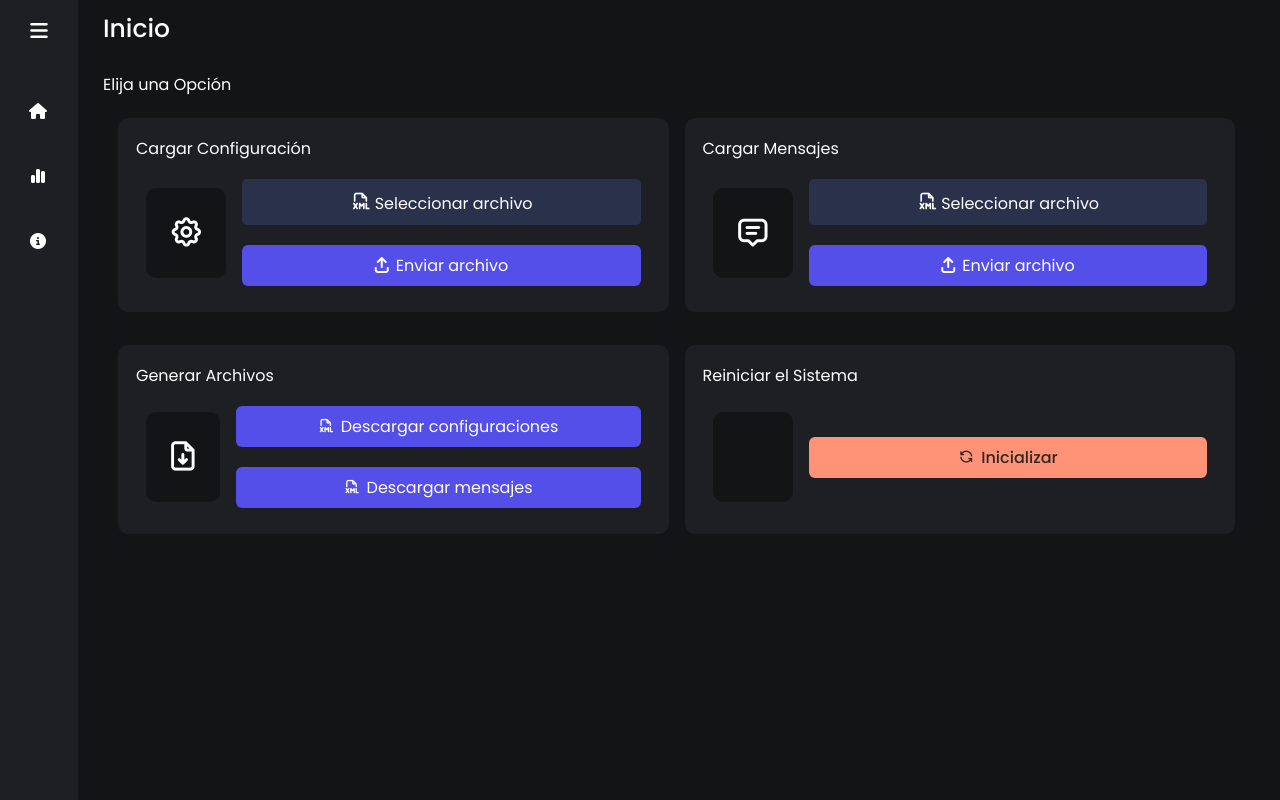
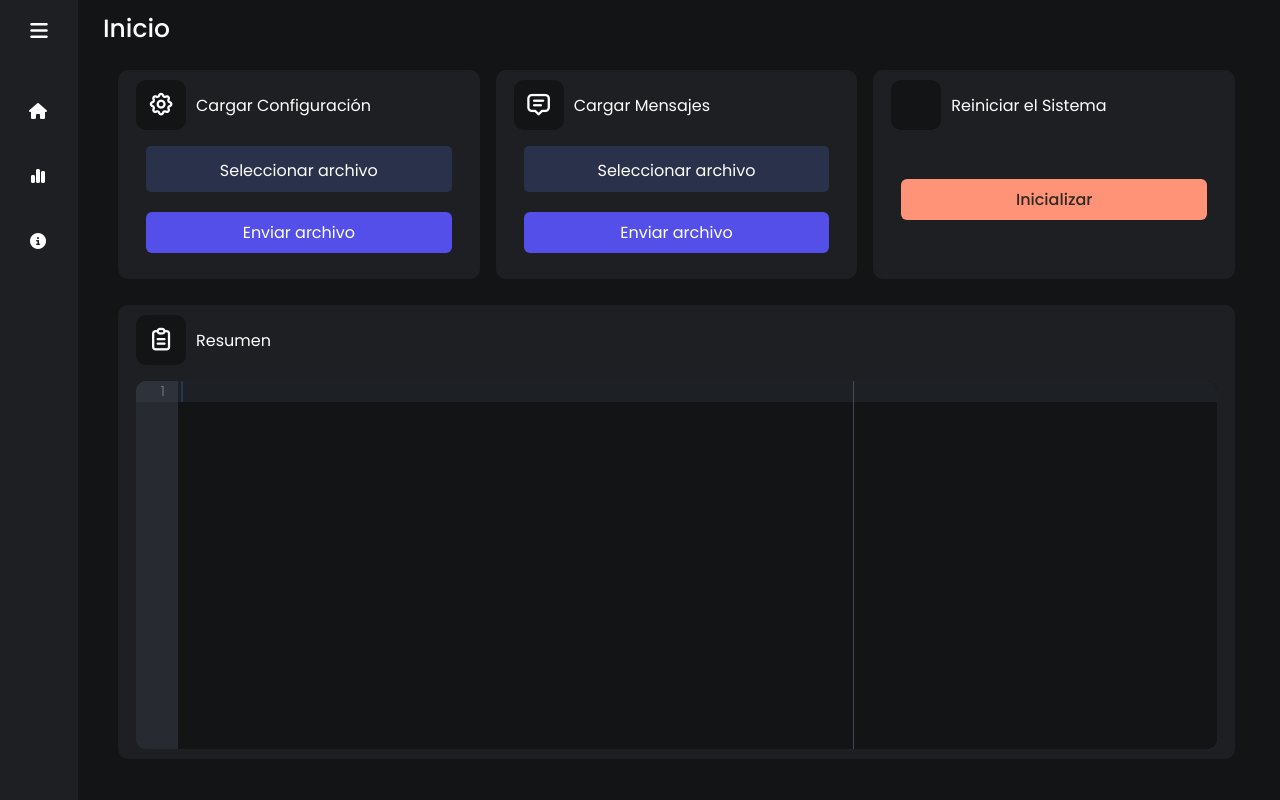
Before and after one commit to J-Ajsivinac/IPC2_Proyecto3, a Django app: page / in a window 1280 px wide. Run offline with Django 4.2, Linux system fonts and the light colour scheme; some libraries are stand-ins or nearby versions.

Commit message:
the xml is added to the initial page

```diff
--- a/frontend/myapp/views.py
+++ b/frontend/myapp/views.py
@@ -22,25 +22,40 @@ def index(request):
             return redirect(f"{reverse('index')}?exito={exito}")
         exito = request.GET.get("exito", None)
         exito = exito == "True" if exito is not None else None
-        return render(request, "index.html", {"exito": exito})
+        return render(request, "index.html", {"exito": exito, "data": ""})
     elif request.method == "POST":
         # cargar diccionario de  configuraciones
         if "file-1" in request.FILES:
             exito = None
-
+            response_api = None
             try:
                 archivo = request.FILES["file-1"]
                 contenido = archivo.read()
                 # print(contenido)
                 api_url = "http://127.0.0.1:3020/grabarConfiguracion"
                 response = requests.post(api_url, data=contenido, timeout=100)
+                response_api = response.json()
+                # print(response_api["data"])
                 exito = response.status_code == 200
+                return render(
+                    request,
+                    "index.html",
+                    {
+                        "exito": exito,
+                        "data": str(response_api["data"]),
+                    },
+                )
             except Exception as _:
                 exito = False
+                return render(
+                    request,
+                    "index.html",
+                    {
+                        "exito": exito,
+                        "data": "",
+                    },
+                )
 
-            # request.method = "GET"
-
-            return redirect(f"{reverse('index')}?exito={exito}")
         # cargar mensajes para analizar
         elif "file-2" in request.FILES:
             exito = None
--- a/frontend/static/css/base.css
+++ b/frontend/static/css/base.css
@@ -213,7 +213,7 @@ main.home_content .content {
     width: 100%;
     height: 100%;
     padding: 0px 15px 10px 0px;
-    row-gap: 14px;
+    row-gap: 10px;
 }
 
 main.home_content section.content-init {
@@ -222,12 +222,12 @@ main.home_content section.content-init {
     flex-direction: column;
     color: white;
     padding: 0px 15px 10px 0px;
-    row-gap: 14px;
+    row-gap: 7px;
 }
 
 main.home_content .text {
     color: white;
-    margin-bottom: 10px;
+    margin-bottom: 5px;
 }
 
 main.home_content section.content-init .card-init {
@@ -269,23 +269,24 @@ main.home_content section.content-init .card-init {
     column-gap: 16px;
 }
 
-.content-i-form .card-title {
+.card-init .card-title {
     display: flex;
-    flex-direction: column;
+    flex-direction: row;
+    align-items: center;
+    column-gap: 10px;
+    margin-bottom: 6px;
+}
+
+.card-init .card-title i {
+    width: 50px;
+    height: 50px;
+    display: flex;
+    text-align: center;
     align-items: center;
     justify-content: center;
-    column-gap: 10px;
-    /* flex: 1; */
-    width: 90px;
-    height: 90px;
     background-color: #131416;
     border-radius: 10px;
-    /* padding: 30px 15px; */
-    /* padding: 30px 0px; */
-}
-
-.content-i-form .card-title i {
-    font-size: 2.2rem;
+    font-size: 1.7rem;
     color: white;
 }
 
@@ -295,7 +296,7 @@ main.home_content section.content-init .card-init {
     align-items: center;
     column-gap: 10px;
     /* flex: 4; */
-    width: 90%;
+    width: 100%;
 }
 
 .form-1 {
@@ -426,3 +427,65 @@ main.home_content section.content-init .card-init-restart {
 .inputfile-1+label:hover {
     background-color: #202539;
 }
+
+.code-editor {
+    display: flex;
+    flex-direction: row;
+    /* border: 1px solid #ccc; */
+    margin-top: 10px;
+    /* background-color: #292933; */
+    height: 46vh;
+}
+
+
+#editor {
+    width: 100%;
+    padding: 15px;
+    border: none;
+    background-color: #131416;
+    /* color: white; */
+    border: none;
+    font-family: "Cascadia Code", Courier, monospace;
+    font-size: 14px;
+    line-height: 1.5;
+    resize: none;
+    border-radius: 10px;
+}
+
+.ace_scrollbar {
+    scrollbar-width: thin;
+    /* "auto" or "thin" */
+    scrollbar-color: #404557 #131416;
+    /* scroll thumb and track */
+}
+
+.ace_scrollbar::-webkit-scrollbar {
+    width: 12px;
+    /* width of the entire scrollbar */
+}
+
+.ace_scrollbar::-webkit-scrollbar-track {
+    background: #131416;
+    /* color of the tracking area */
+}
+
+.ace_scrollbar::-webkit-scrollbar-thumb {
+    background-color: #404557;
+    /* color of the scroll thumb */
+    border-radius: 20px;
+    /* roundness of the scroll thumb */
+    border: 3px solid#131416;
+    /* creates padding around scroll thumb */
+}
+
+.ace_folding-enabled {
+    background-color: #272a30;
+}
+
+
+
+@media (max-height: 700px) {
+    .code-editor {
+        height: 39vh;
+    }
+}
--- a/frontend/templates/index.html
+++ b/frontend/templates/index.html
@@ -3,6 +3,18 @@
 {% block title %}Inicio{% endblock %}
 {% block s_add %}
 <link rel="stylesheet" href="https://cdn.jsdelivr.net/npm/@tabler/icons-webfont@latest/tabler-icons.min.css">
+<script src="
+https://cdn.jsdelivr.net/npm/ace-builds@1.31.0/src-min-noconflict/ace.min.js
+"></script>
+<link href="
+https://cdn.jsdelivr.net/npm/ace-builds@1.31.0/css/ace.min.css
+" rel="stylesheet">
+<style>
+    .ace-one-dark .ace_print-margin {
+        /* visibility: hidden; */
+        background: #44475a;
+    }
+</style>
 {% endblock %}
 {% block content %}
 
@@ -35,105 +47,105 @@
 <div class="content">
     <div class="text">Inicio</div>
     <section class="content-init">
-        <div class="title-content">Elija una Opción</div>
+        <!-- <div class="title-content">Elija una Opción</div> -->
         <div class="card-init">
             <!-- <img src="" alt=""> -->
             <div class="content-top">
-                <span class="title-init">Cargar Configuración</span>
-                <div class="content-i-form">
                 <div class="card-title">
                     <i class="ti ti-settings"></i>
-                        <!-- <span>Configuración</span> -->
+                    <span class="title-init">Cargar Configuración</span>
                 </div>
+                <div class="content-i-form">
+
                     <div class="form">
                         <form method="post" enctype="multipart/form-data">
                             {% csrf_token %}
                             <input type="file" name="file-1" id="file-1" class="inputfile inputfile-1" accept=".xml"
                                 required />
                             <label for="file-1">
-                                <i class="ti ti-file-type-xml"></i>
+                                <!-- <i class="ti ti-file-type-xml"></i> -->
                                 <span class="iborrainputfile">Seleccionar archivo</span>
                             </label>
-                            <button type="submit"><i class="fa-solid fa-arrow-up-from-bracket"></i>Enviar
-                                archivo</button>
+                            <button type="submit">Enviar archivo</button>
 
                         </form>
                     </div>
                 </div>
             </div>
             <div class="content-top">
-                <span class="title-init">Cargar Mensajes</span>
-                <div class="content-i-form">
                 <div class="card-title">
                     <i class="ti ti-message-2"></i>
                     <!-- <span>Configuración</span> -->
+                    <span class="title-init">Cargar Mensajes</span>
                 </div>
+                <div class="content-i-form">
                     <div class="form">
                         <form method="post" enctype="multipart/form-data">
                             {% csrf_token %}
                             <input type="file" name="file-2" id="file-2" class="inputfile inputfile-1" accept=".xml"
                                 required />
                             <label for="file-2">
-                                <i class="ti ti-file-type-xml"></i>
+                                <!-- <i class="ti ti-file-type-xml"></i> -->
                                 <span class="iborrainputfile">Seleccionar archivo</span>
                             </label>
-                            <button type="submit"><i class="fa-solid fa-arrow-up-from-bracket"></i>Enviar
-                                archivo</button>
+                            <button type="submit">Enviar archivo</button>
+
+                        </form>
+                    </div>
+                </div>
+            </div>
+            <!-- <img src="" alt=""> -->
+            <div class="content-top">
+                <div class="card-title">
+                    <i class="ti ti-analyze-filled"></i>
+                    <span class="title-init">Reiniciar el Sistema</span>
+                </div>
+                <div class="content-i-form">
+                    <div class="form">
+                        <form method="get" enctype="multipart/form-data">
+                            {% csrf_token %}
+                            <button type="submit" class="btn-init" name="reset">Inicializar</button>
 
                         </form>
                     </div>
                 </div>
             </div>
         </div>
-
         <div class="card-init">
-            <!-- <img src="" alt=""> -->
             <div class="content-top">
-                <span class="title-init">Generar Archivos</span>
-                <div class="content-i-form">
                 <div class="card-title">
-                        <i class="ti ti-file-download"></i>
-                        <!-- <span>Configuración</span> -->
+                    <i class="ti ti-clipboard-text"></i>
+                    <span>Resumen</span>
                 </div>
-                    <div class="content-forms">
-                        <div class="form-1">
-                            <form method="post" enctype="multipart/form-data">
-                                {% csrf_token %}
-                                <button type="submit"><i class="ti ti-file-type-xml"></i>Descargar
-                                    configuraciones</button>
-                            </form>
-                        </div>
-                        <div class="form-1">
-                            <form method="post" enctype="multipart/form-data">
-                                {% csrf_token %}
-                                <button type="submit"><i class="ti ti-file-type-xml"></i>Descargar
-                                    mensajes</button>
-                            </form>
+                <div class="code-editor">
+                    <div id="editor">
                     </div>
                 </div>
             </div>
         </div>
-            <div class="content-top">
-                <span class="title-init">Reiniciar el Sistema</span>
-                <div class="content-i-form">
-                    <div class="card-title">
-                        <i class="ti ti-analyze-filled"></i>
-                        <!-- <span>Configuración</span> -->
-                    </div>
-                    <div class="form">
-                        <form method="get" enctype="multipart/form-data">
-                            {% csrf_token %}
-                            <button type="submit" class="btn-init" name="reset"><i
-                                    class="ti ti-refresh"></i>Inicializar</button>
 
-                        </form>
-                    </div>
-                </div>
-            </div>
-        </div>
     </section>
 </div>
 {% endblock %}
 {% block scripts %}
 <script src="{% static 'js/fileinputs.js' %}"></script>
+<script>
+    var editor = ace.edit("editor");
+    editor.setReadOnly(true);
+    editor.setTheme("ace/theme/one_dark");
+    editor.session.setMode("ace/mode/xml");
+</script>
+<script>
+    var data = '{{ data|escapejs }}';
+    console.log(data)
+    var initialXml = data
+    editor.setValue(initialXml, 1); // El segundo argumento (1) indica que no se desencadenará el evento change
+</script>
+<script>
+    // Obtén el contenido del editor
+    editor.on("change", function () {
+        var xmlContent = editor.getValue();
+        console.log(xmlContent);
+    });
+</script>
 {% endblock %}
```
Lines whose indentation alone changed are shown as unchanged.
